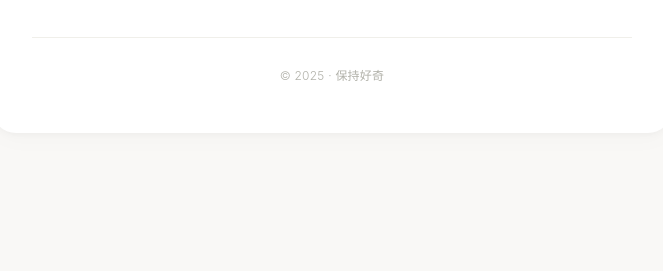
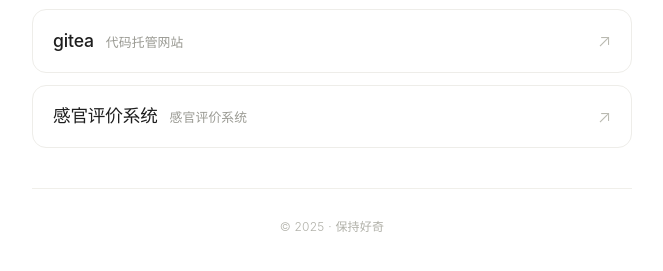
Before and after one commit to biolmz/lmz.web, a plain HTML site: page index.html in a window 1280 px wide. Shown: the part 675-946 px from the top of the page, without its empty margins (308-971 px from the left). Before the commit the page ends 840 px from the top, so only its background shows below. Drawn offline with Linux system fonts and the light colour scheme.

Commit message:
Update index.html

```diff
--- a/index.html
+++ b/index.html
@@ -246,6 +246,22 @@
         </div>
         <span class="nav-arrow" aria-hidden="true">↗</span>
       </a>
+
+      <a href="http://47.104.107.67:8080/" class="nav-item" target="_blank" rel="noopener noreferrer">
+        <div class="nav-left">
+          <span class="site-name">gitea</span>
+          <span class="site-desc">代码托管网站</span>
+        </div>
+        <span class="nav-arrow" aria-hidden="true">↗</span>
+      </a>
+            <a href="http://47.104.107.67:8200/" class="nav-item" target="_blank" rel="noopener noreferrer">
+        <div class="nav-left">
+          <span class="site-name">感官评价系统</span>
+          <span class="site-desc">感官评价系统</span>
+        </div>
+        <span class="nav-arrow" aria-hidden="true">↗</span>
+      </a>
+
       <!-- 可以继续添加更多网站，保持极简。
            注释掉的部分作为样式参考，可自行取消注释并修改链接 -->
       <!--
```
